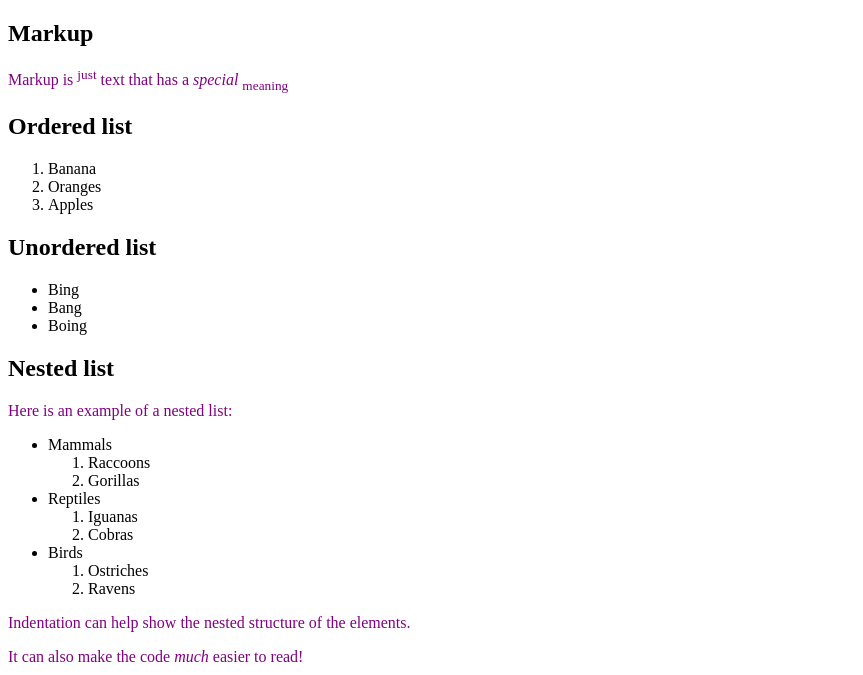
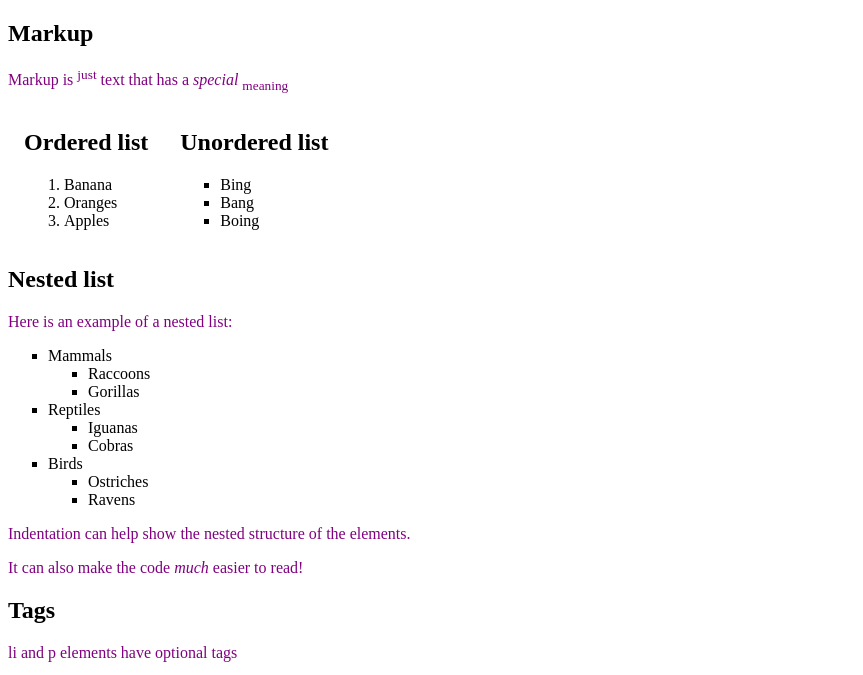
Before and after one commit to tarizer/frontend-ac, a plain HTML site: page Html/notes.html in a window 1280 px wide. Shown: the top 675 px of the page, without its empty margins (0-863 px from the left). Drawn offline with Linux system fonts and the light colour scheme.

Commit message:
Add flex display around ul and ol blocks

```diff
--- a/Html/notes.html
+++ b/Html/notes.html
@@ -10,18 +10,28 @@
 <body>
   <h2>Markup</h2>
   <p>Markup is <sup>just</sup> text that has a <em>special</em> <sub>meaning</sub></p>
+
+<div class="container">
+  <div class="box">
     <h2>Ordered list</h2>
     <ol>
       <li>Banana</li>
       <li>Oranges</li>
       <li>Apples</li>
     </ol>
+  </div>
+
+  <div class="box">
     <h2>Unordered list</h2>
     <ul>
       <li>Bing</li>
       <li>Bang</li>
       <li>Boing</li>
     </ul>
+  </div>
+</div>
+
+
   <h2>Nested list</h2>
   <p>Here is an example of a nested list:</p>
   <ul>
--- a/Html/style.css
+++ b/Html/style.css
@@ -1,3 +1,16 @@
 p {
   color: purple;
 }
+
+ul li {
+  list-style: square;
+}
+
+.container {
+  display: flex;
+  flex-wrap: wrap;
+}
+
+.box {
+  margin: 0 1em;
+}
```
Lines whose indentation alone changed are shown as unchanged.
